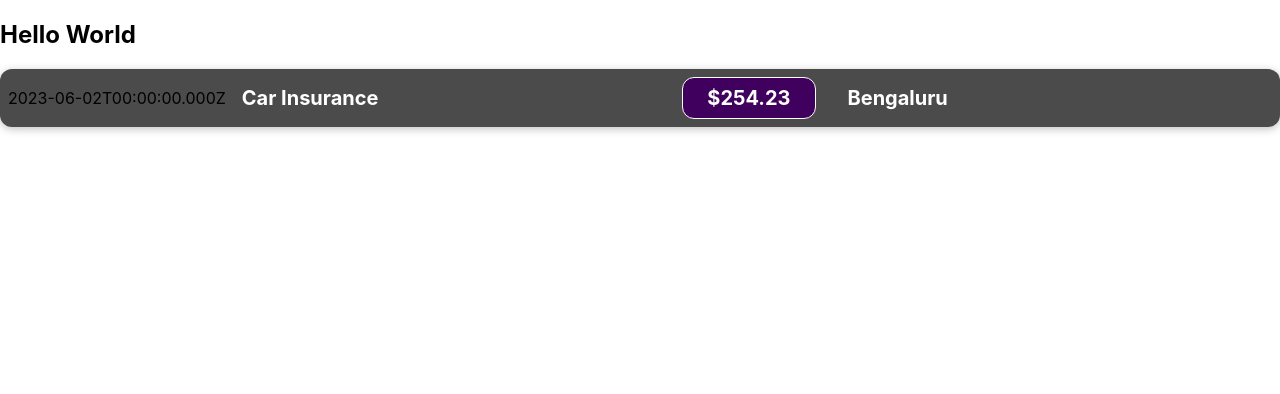
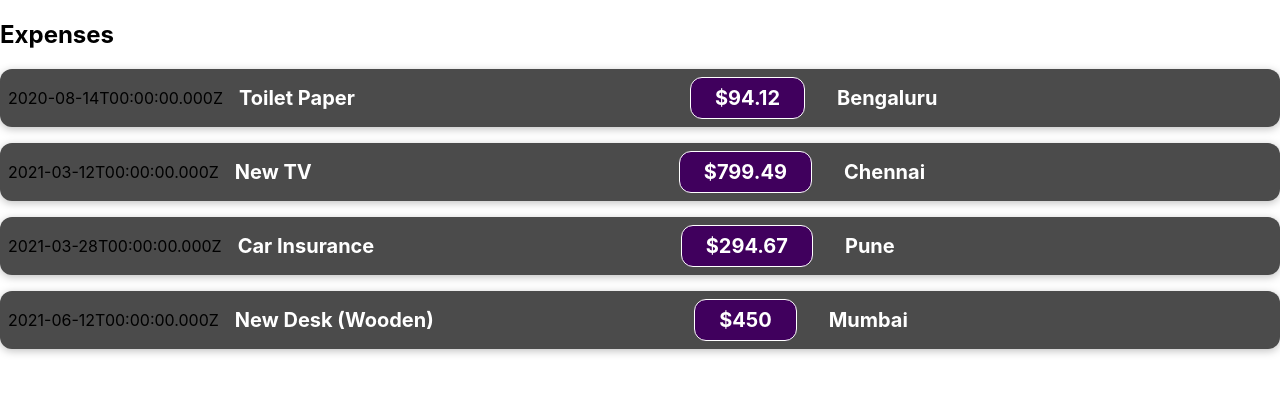
Before and after one commit to manupuranic/first-react-app, a React (Create React App) app: page / in a window 1280 px wide. Shown: the top 394 px of the page. Built offline with nearby package versions, Linux system fonts and the light colour scheme.

Commit message:
Passing Data through props

```diff
--- a/src/App.js
+++ b/src/App.js
@@ -1,10 +1,51 @@
 import ExpenseItem from "./components/ExpenseItem";
 
 function App() {
+  const expenses = [
+    {
+      id: "e1",
+      title: "Toilet Paper",
+      amount: 94.12,
+      date: new Date(2020, 7, 14),
+      location: "Bengaluru",
+    },
+    {
+      id: "e2",
+      title: "New TV",
+      amount: 799.49,
+      date: new Date(2021, 2, 12),
+      location: "Chennai",
+    },
+    {
+      id: "e3",
+      title: "Car Insurance",
+      amount: 294.67,
+      date: new Date(2021, 2, 28),
+      location: "Pune",
+    },
+    {
+      id: "e4",
+      title: "New Desk (Wooden)",
+      amount: 450,
+      date: new Date(2021, 5, 12),
+      location: "Mumbai",
+    },
+  ];
+
   return (
     <div>
-      <h2>Hello World</h2>
-      <ExpenseItem></ExpenseItem>
+      <h2>Expenses</h2>
+      {expenses.map((expense) => {
+        return (
+          <ExpenseItem
+            key={expense.id}
+            title={expense.title}
+            amount={expense.amount}
+            date={expense.date}
+            location={expense.location}
+          />
+        );
+      })}
     </div>
   );
 }
--- a/src/components/ExpenseItem.js
+++ b/src/components/ExpenseItem.js
@@ -1,17 +1,13 @@
 import "./ExpenseItem.css";
 
-const ExpenseItem = () => {
-  const expenseDate = new Date(2023, 5, 2);
-  const expenseTitle = "Car Insurance";
-  const expensePrice = 254.23;
-  const locationOfExpense = "Bengaluru";
+const ExpenseItem = (props) => {
   return (
     <div className="expense-item">
-      <div>{expenseDate.toISOString()}</div>
+      <div>{props.date.toISOString()}</div>
       <div className="expense-item__description">
-        <h2>{expenseTitle}</h2>
-        <div className="expense-item__price">${expensePrice}</div>
-        <h2>{locationOfExpense}</h2>
+        <h2>{props.title}</h2>
+        <div className="expense-item__price">${props.amount}</div>
+        <h2>{props.location}</h2>
       </div>
     </div>
   );
```
